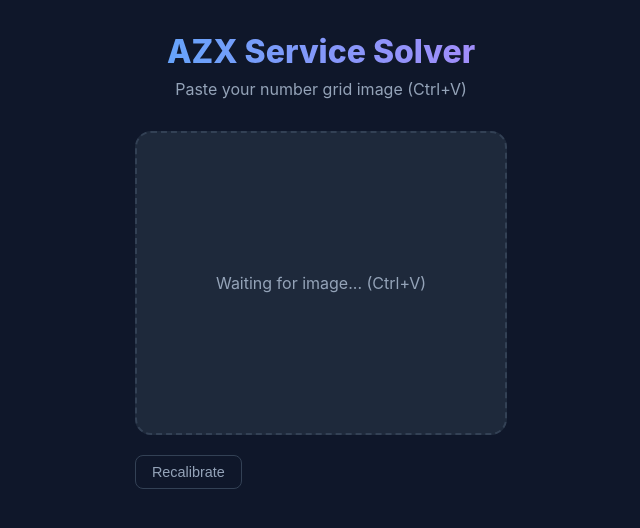
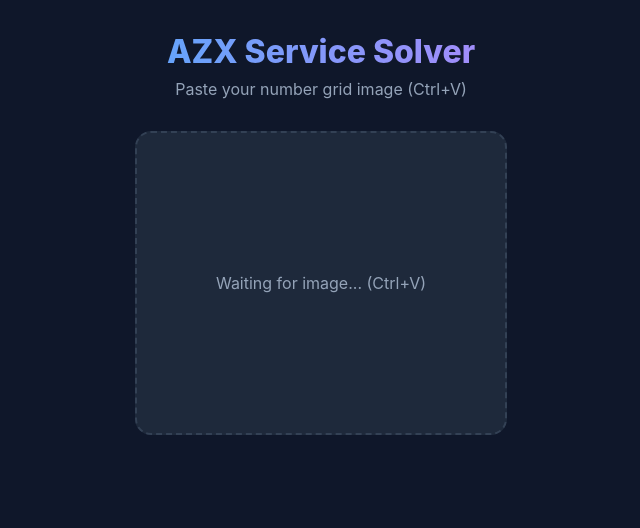
Before and after one commit to Zekareisoujin/azx-service-solver, a React (Vite) app: page / in a window 1280 px wide. Shown: the top 528 px of the page, without its empty margins (351-991 px from the left). Built offline with nearby package versions, Linux system fonts and the light colour scheme.

Commit message:
polish README, deployment & calibration action

```diff
--- a/src/App.jsx
+++ b/src/App.jsx
@@ -96,11 +96,13 @@ function App() {
         <div className="left-panel">
           <PasteArea onImageProcessed={handleImageProcessed} />
 
-          <div style={{ marginTop: '20px' }}>
-            <button className="secondary-button" onClick={handleRecalibrate}>
-              Recalibrate
-            </button>
-          </div>
+          {calibrationData && (
+            <div style={{ marginTop: '20px' }}>
+              <button className="secondary-button" onClick={handleRecalibrate}>
+                Recalibrate
+              </button>
+            </div>
+          )}
         </div>
 
         {step !== 'paste' && (
```
Also changed, not shown: 1 other file (tests, documents, lock files or other folders).
